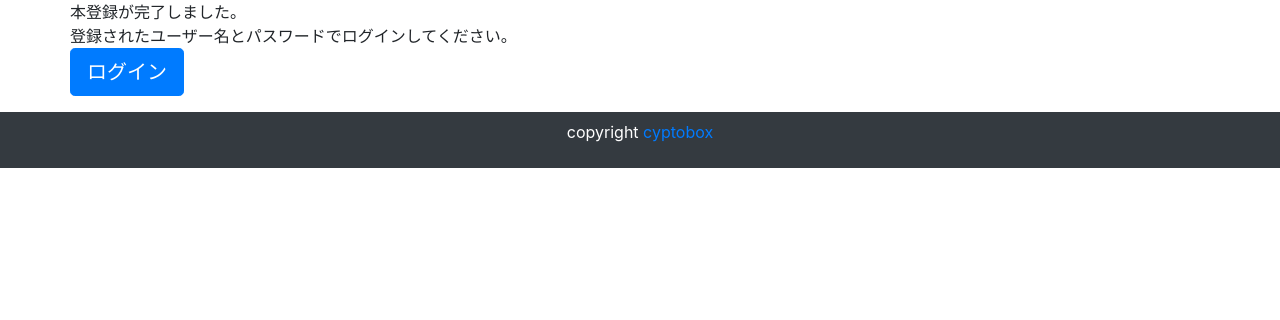
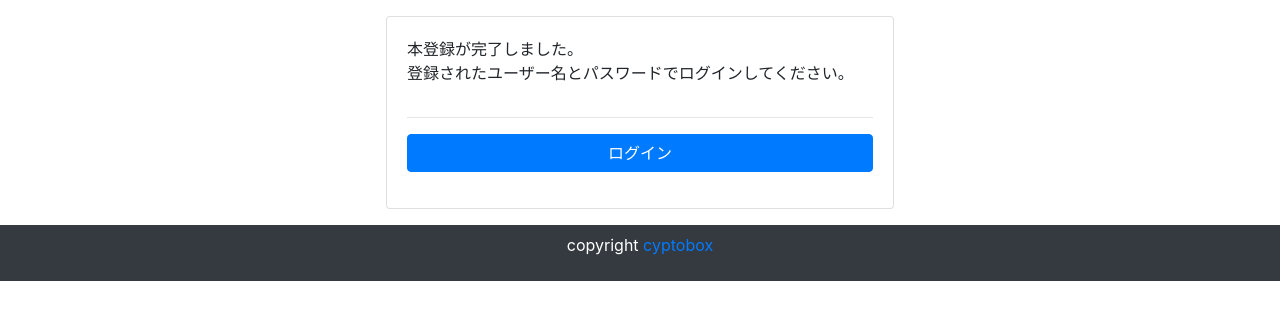
Before and after one commit to crypt0box/ThreeLineDiary, a Django app: page /user_create_complete/ in a window 1280 px wide. Shown: the part 56-376 px from the top of the page. Run offline with Django 3.2, Linux system fonts and the light colour scheme; some libraries are stand-ins or nearby versions.

Commit message:
修正：細かい修正

```diff
--- a/ThreeLineDiary/templates/ThreeLineDiary/login.html
+++ b/ThreeLineDiary/templates/ThreeLineDiary/login.html
@@ -10,7 +10,7 @@
                     {{ field.errors }}
                     <hr>
                 {% endfor %}
-                <button type="submit" class="btn btn-success btn-lg btn-block" >ログイン</button>
+                <button type="submit" class="btn btn-primary btn-block" >ログイン</button>
                 <input type="hidden" name="next" value="{{ next }}" />
                 {% csrf_token %}
             </form>
--- a/ThreeLineDiary/templates/ThreeLineDiary/user_create_complete.html
+++ b/ThreeLineDiary/templates/ThreeLineDiary/user_create_complete.html
@@ -1,8 +1,16 @@
 {% extends "ThreeLineDiary/base.html" %}
 {% block content %}
-<p>
-    本登録が完了しました。<br>
-    登録されたユーザー名とパスワードでログインしてください。<br>
-    <a class="btn btn-primary btn-lg" href="{% url 'ThreeLineDiary:login' %}">ログイン</a>
-</p>
+<div class="container">
+  <div class="row">
+    <div class="col-md-6 offset-md-3">
+        <div class="card card-body m-3" >
+            <p>
+                本登録が完了しました。<br>
+                登録されたユーザー名とパスワードでログインしてください。<br><hr>
+                <a class="btn btn-primary" href="{% url 'ThreeLineDiary:login' %}">ログイン</a>
+            </p>
+        </div>
+    </div>
+  </div>
+</div>
 {% endblock %}
```
Also changed, not shown: db.sqlite3.
